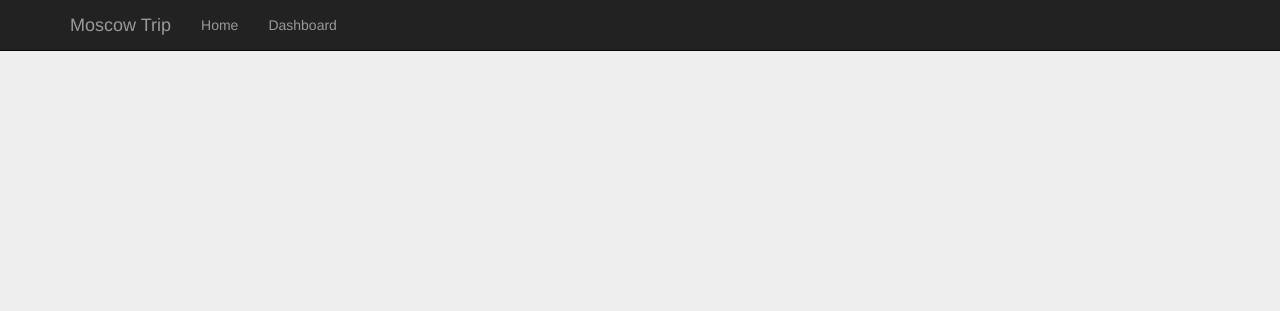
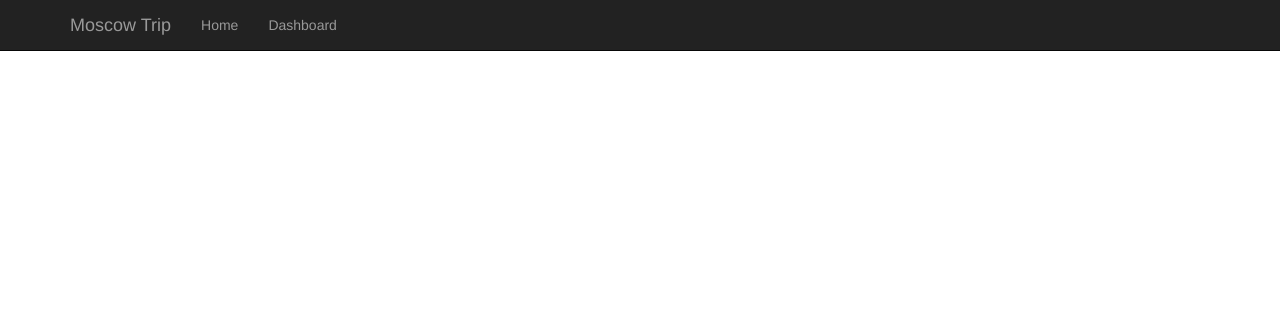
Before and after one commit to SevenQuark/moscowtrip, a Django app: template templates/base/base.html in a window 1280 px wide. Shown: the top 311 px of the page. Run offline with Django 3.2, Linux system fonts and the light colour scheme; the template is opened without the code that fills it, so the values that code supplies are empty; some libraries are stand-ins or nearby versions.

Commit message:
пикча

```diff
--- a/static/css/styles.css
+++ b/static/css/styles.css
@@ -11,11 +11,6 @@ body{
 
 #bgImage{width:100%;position:absolute;top:0;left:0;min-width:1015px;}
 
-body {
-  padding-top: 40px;
-  padding-bottom: 40px;
-  background-color: #eee;
-}
 
 .form-signin {
   max-width: 330px;
```
